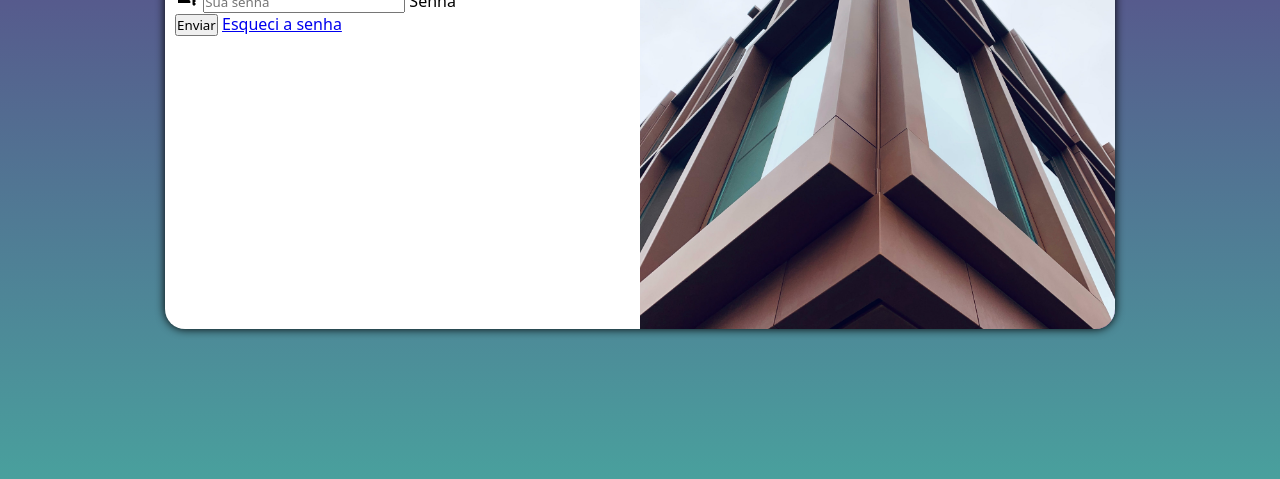
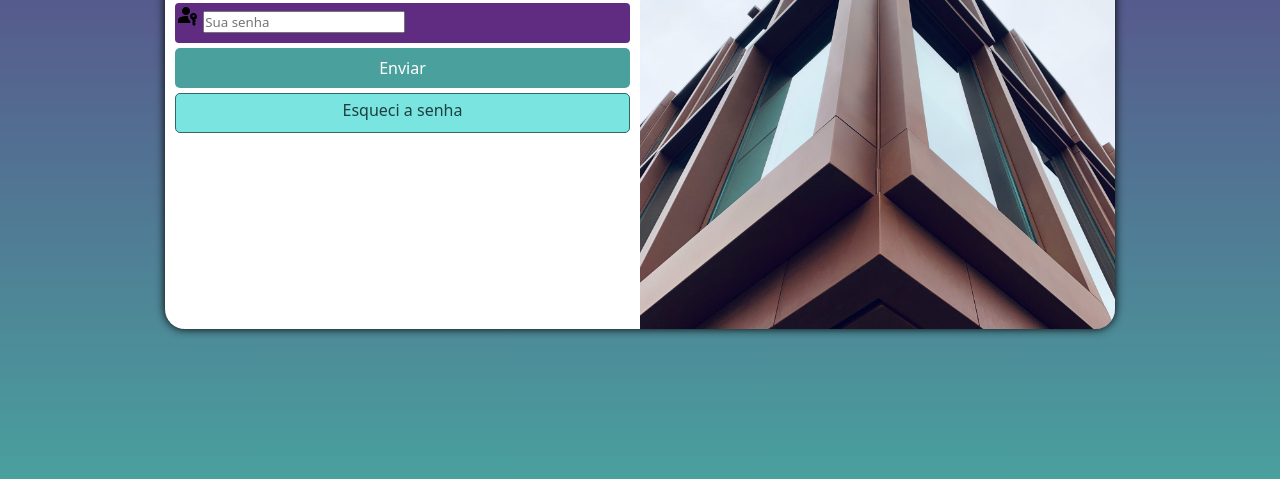
Before and after one commit to brunohenriquedeveloper/Login-Project, a plain HTML site: page index.html in a window 1280 px wide. Shown: the part 321-800 px from the top of the page. Drawn offline with nearby package versions, Linux system fonts and the light colour scheme.

Commit message:
full application

```diff
--- a/Estilos/style.css
+++ b/Estilos/style.css
@@ -65,3 +65,54 @@ div#formulario > h1 {
 div#formulario > p {
     font-size: 0.8em;
 }
+
+form > input[type=submit] {
+    display: block;
+    font-size: 1em;
+    width: 100%;
+    height: 40px;
+    background-color: #49a09d;
+    color: white;
+    border: none;
+    border-radius: 5px;
+    cursor: pointer;
+    margin-top: 5px;
+}
+
+form > input[type=submit]:hover {
+    background-color: #316866;
+}
+
+form > a.botao {
+    display: block;
+    text-align: center;
+    font-size: 1em;
+    width: 100%;
+    height: 40px;
+    background-color: #7ae4e1;
+    color: #1e3f3e;
+    border-radius: 5px;
+    text-decoration: none;
+    border: 1px solid #316866;
+    padding-top: 5px;
+    margin-top: 5px;
+}
+
+form > a.botao:hover {
+    background-color: #3a7e7c;
+    color: white;
+}
+
+form > div.campo {
+    background-color: #5f2c82;
+    width: 100%;
+    display: block;
+    height: 40px;
+    border-radius: 4px;
+    margin: 5px 0px;
+
+}
+
+div.campo > label {
+     display: none;
+}
--- a/index.html
+++ b/index.html
@@ -37,7 +37,7 @@
                     </div>
 
                     <input type="submit" value="Enviar">
-                   <a href="esqueci.html">Esqueci a senha</a>
+                   <a href="esqueci.html" class="botao">Esqueci a senha</a>
 
                 </form>
             </div>
```
